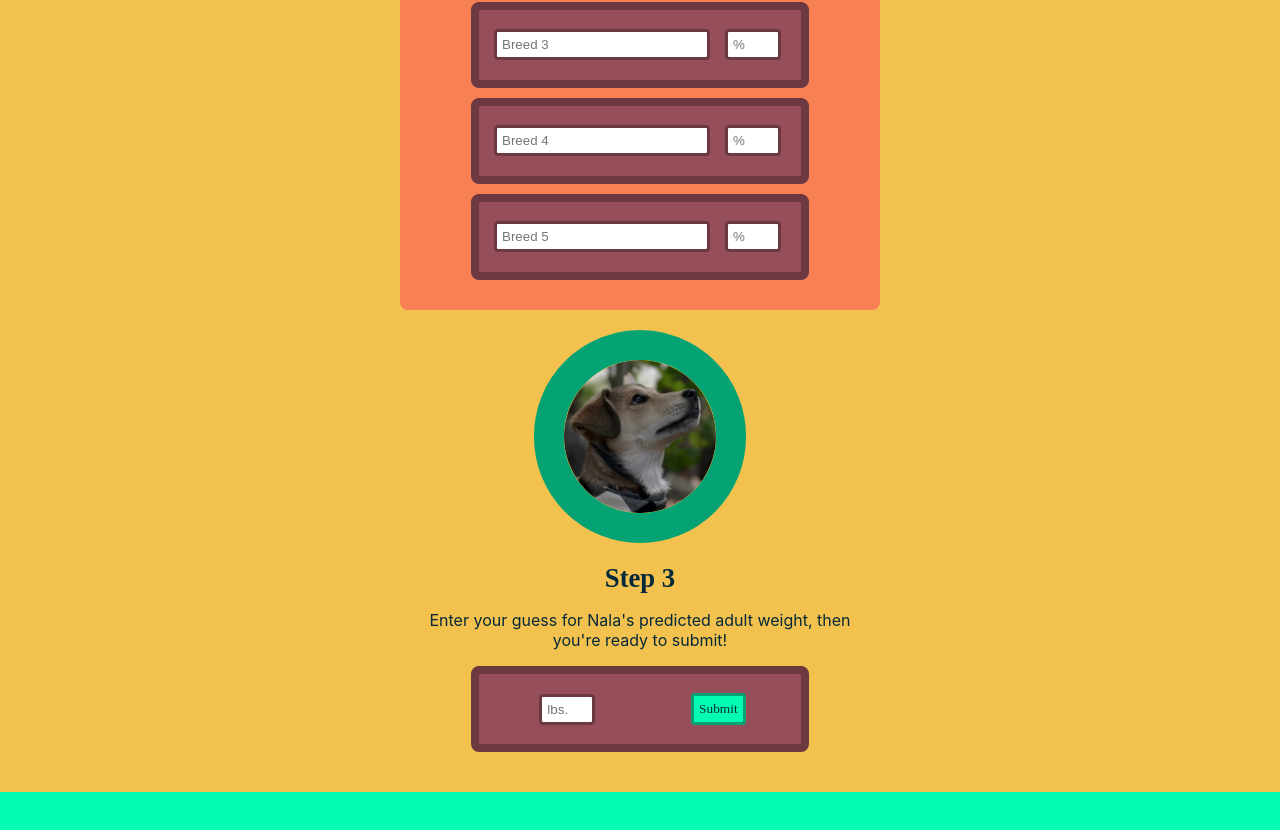
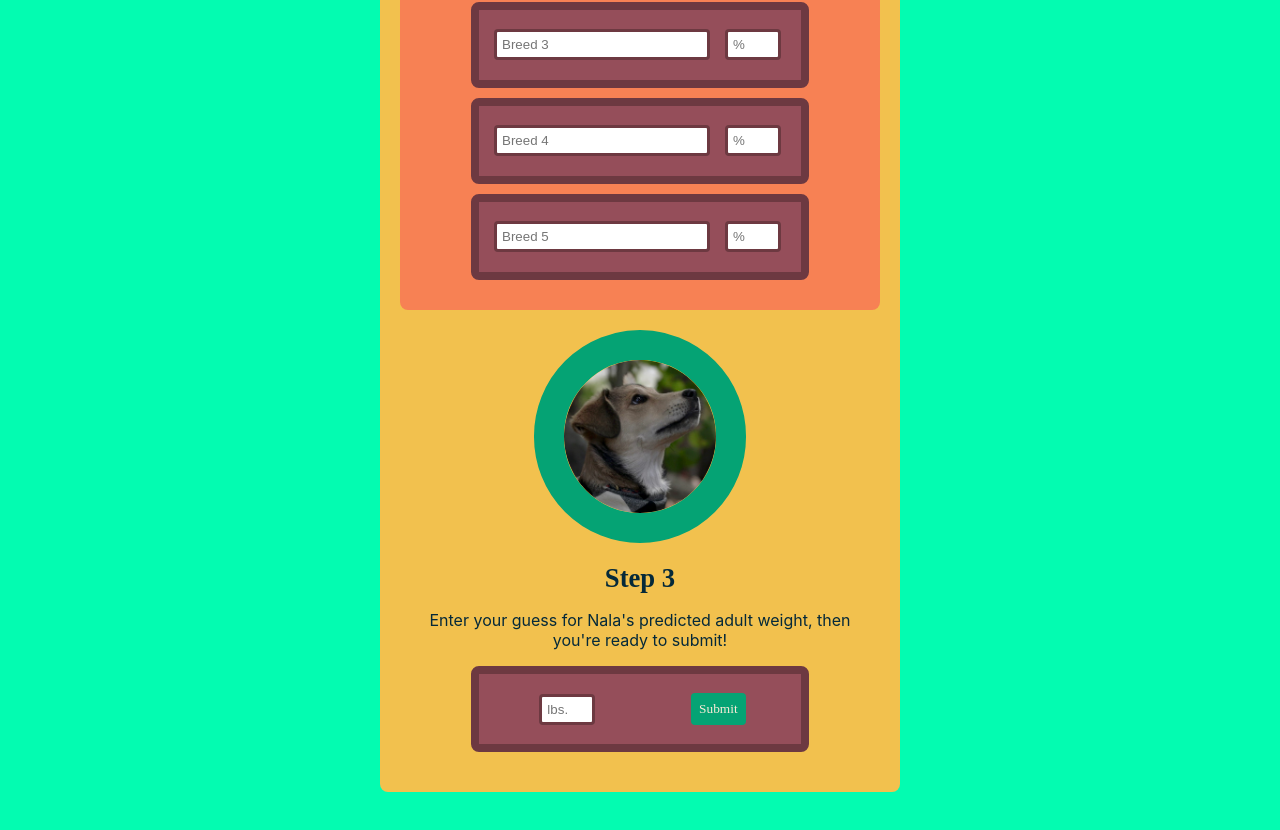
Before and after one commit to tfunk2/nalarama, a React (Create React App) app: page / in a window 1280 px wide. Shown: the part 1193-2023 px from the top of the page. Built offline with nearby package versions, Linux system fonts and the light colour scheme; a web font is replaced by a local one.

Commit message:
Styling changes mostly

```diff
--- a/src/App.css
+++ b/src/App.css
@@ -6,7 +6,9 @@ html {
 }
 
 .App {
-
+  display: flex;
+  flex-direction: column;
+  align-items: center;
 }
 
 header {
@@ -77,6 +79,7 @@ button:focus {
   height: auto;
   padding: 20px;
   margin-bottom: 50px;
+  border-radius: 8px;
 }
 
 .breed-choices-container {
@@ -160,21 +163,22 @@ button:focus {
 
 .submit-button {
   padding: 5px;
-  background-color: rgb(3, 252, 177);
+  background-color: #05a374;
+  color: antiquewhite;
   font-family: 'Chango', cursive;
   border: #05a374 3px solid;
   border-radius: 4px;
-  color: #052939;
 }
 
 .submit-button:hover {
   cursor: pointer;
-  background-color: #05a374;
+  background-color: #047050;
   color: antiquewhite;
 }
 
 .submit-button:active {
-  background-color: #047050;
+  background-color: rgb(3, 252, 177);
+  color: #052939;
 }
 
 p {
@@ -199,3 +203,7 @@ p {
   min-height: 300px;
   margin-bottom: 20px;
 }
+
+.successful-submission {
+  background-color: #F2C14E;
+}
--- a/src/App.js
+++ b/src/App.js
@@ -19,6 +19,7 @@ function App() {
   const [userName, setUserName] = useState("");
   const [userEmail, setUserEmail] = useState("");
   const [predictedWeight, setPredictedWeight] = useState("1");
+  const [isFormSubmitted, setIsFormSubmitted] = useState(false)
 
   // const [percentUsed, setPercentUsed] = useState(100);
 
@@ -403,7 +404,7 @@ function App() {
             percent_five: percentFive,
             predicted_adult_weight: predictedWeight
           })
-      }).then(resetForm()).then(console.log("submit successful"))
+      }).then(resetForm()).then(console.log("submit successful")).then(setIsFormSubmitted(true))
 
     } else {
       console.log("submit failed")
@@ -455,7 +456,7 @@ function App() {
         <img className="nala-face-img" alt="nala face" src={nalaFace}></img>
       </header>
       {/* percentUsed should have to be 0 in order to submit form */}
-      <div className="guess-form-container">
+      {!isFormSubmitted ? <div className="guess-form-container">
         <div className="name-email-container">
           <h3 className="step-title">Step 1</h3>
           <p>Enter your name and email</p>
@@ -614,6 +615,20 @@ function App() {
           <button className="submit-button" onClick={handleSubmit}>Submit</button>
         </div>
       </div>
+      : <div className="successful-submission">
+        <h1>Thanks for participating!</h1>
+        <h2>Your Summary:</h2>
+        <h3>Name: {userName}</h3>
+        <h3>E-mail: {userEmail}</h3>
+        <h3>Breed 1: {breedOne} - {percentOne}</h3>
+        <h3>Breed 2: {breedTwo} - {percentTwo}</h3>
+        <h3>Breed 3: {breedThree} - {percentThree}</h3>
+        <h3>Breed 4: {breedFour} - {percentFour}</h3>
+        <h3>Breed 5: {breedFive} - {percentFive}</h3>
+
+        <p>Want to do another one? Sounds good!</p>
+        <button onClick={() => setIsFormSubmitted(false)}>Let's go again!</button>
+      </div>}
     </div>
   );
 }
```
Also changed, not shown: 1 other file (tests, documents, lock files or other folders).
